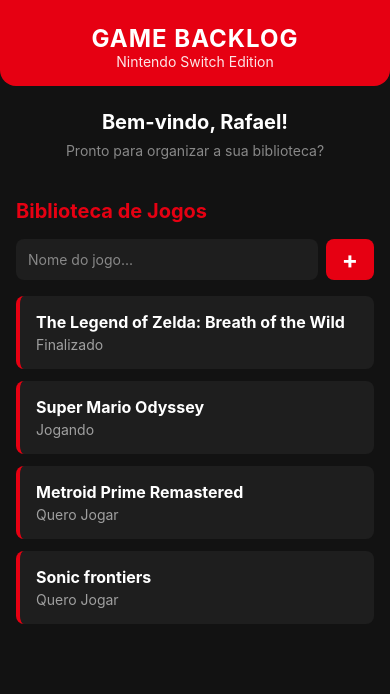
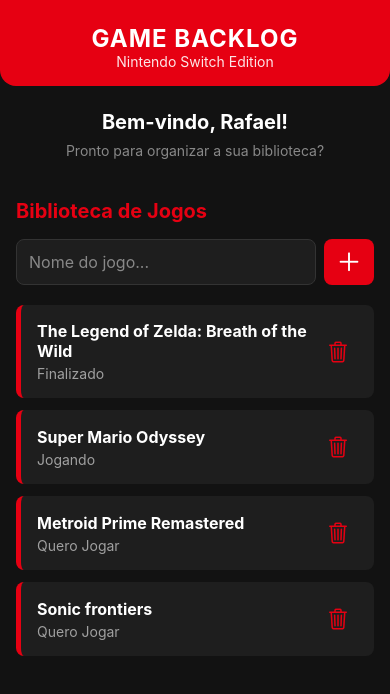
Before and after one commit to RafaelTSa/GameBacklog, a React Native app: screen / in a window 390 px wide. Shown: the top 694 px of the page. Built offline with nearby package versions, Linux system fonts and the light colour scheme.

Commit message:
feat(GameList): adicao do botao para remocao de jogos da biblioteca

```diff
--- a/src/components/GameList.js
+++ b/src/components/GameList.js
@@ -1,5 +1,6 @@
 import React, { useState } from 'react';
-import { StyleSheet, Text, View, FlatList, TextInput, TouchableOpacity } from 'react-native';
+import { StyleSheet, Text, View, FlatList, TextInput, TouchableOpacity, Alert } from 'react-native';
+import { Ionicons } from '@expo/vector-icons'; // Biblioteca de ícones que já vem no Expo
 
 export default function GameList() {
   const [games, setGames] = useState([
@@ -13,21 +14,42 @@ export default function GameList() {
 
   const handleAddGame = () => {
     if (newGameTitle.trim() === '') return;
-
     const newGame = {
       id: Date.now().toString(),
       title: newGameTitle,
       status: 'Quero Jogar'
     };
-
     setGames([...games, newGame]);
     setNewGameTitle('');
   };
 
+  const handleRemoveGame = (id) => {
+    Alert.alert(
+      "Remover Jogo",
+      "Tem certeza que deseja excluir este jogo da sua biblioteca?",
+      [
+        { text: "Cancelar", style: "cancel" },
+        {
+          text: "Remover",
+          onPress: () => setGames(games.filter(game => game.id !== id)),
+          style: "destructive"
+        }
+      ]
+    );
+  };
+
   const renderGameItem = ({ item }) => (
     <View style={styles.card}>
-      <Text style={styles.gameTitle}>{item.title}</Text>
-      <Text style={styles.gameStatus}>{item.status}</Text>
+      <View style={styles.gameInfo}>
+        <Text style={styles.gameTitle}>{item.title}</Text>
+        <Text style={styles.gameStatus}>{item.status}</Text>
+      </View>
+      <TouchableOpacity
+        style={styles.deleteButton}
+        onPress={() => handleRemoveGame(item.id)}
+      >
+        <Ionicons name="trash-outline" size={24} color="#E60012" />
+      </TouchableOpacity>
     </View>
   );
 
@@ -44,7 +66,7 @@ export default function GameList() {
           onChangeText={setNewGameTitle}
         />
         <TouchableOpacity style={styles.addButton} onPress={handleAddGame}>
-          <Text style={styles.addButtonText}>+</Text>
+          <Ionicons name="add" size={30} color="white" />
         </TouchableOpacity>
       </View>
 
@@ -71,7 +93,7 @@ const styles = StyleSheet.create({
   },
   formContainer: {
     flexDirection: 'row',
-    marginBottom: 16,
+    marginBottom: 20,
   },
   input: {
     flex: 1,
@@ -80,27 +102,30 @@ const styles = StyleSheet.create({
     padding: 12,
     borderRadius: 8,
     marginRight: 8,
-    fontSize: 14,
+    fontSize: 16,
+    borderWidth: 1,
+    borderColor: '#333',
   },
   addButton: {
     backgroundColor: '#E60012',
     justifyContent: 'center',
     alignItems: 'center',
-    width: 48,
+    width: 50,
     borderRadius: 8,
-  },
-  addButtonText: {
-    color: '#FFFFFF',
-    fontSize: 24,
-    fontWeight: 'bold',
   },
   card: {
     backgroundColor: '#1E1E1E',
     padding: 16,
     borderRadius: 8,
     marginBottom: 12,
-    borderLeftWidth: 4,
+    flexDirection: 'row',
+    alignItems: 'center',
+    justifyContent: 'space-between',
+    borderLeftWidth: 5,
     borderLeftColor: '#E60012',
+  },
+  gameInfo: {
+    flex: 1,
   },
   gameTitle: {
     fontSize: 16,
@@ -112,4 +137,7 @@ const styles = StyleSheet.create({
     fontSize: 14,
     color: '#A0A0A0',
   },
+  deleteButton: {
+    padding: 8,
+  },
 });
```
